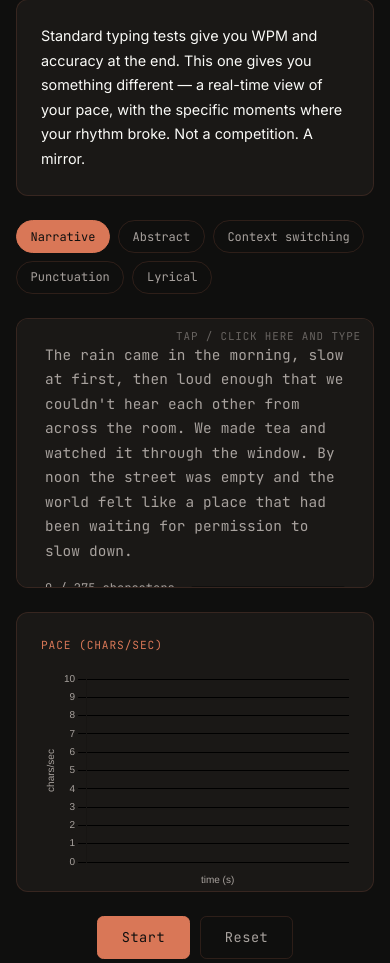
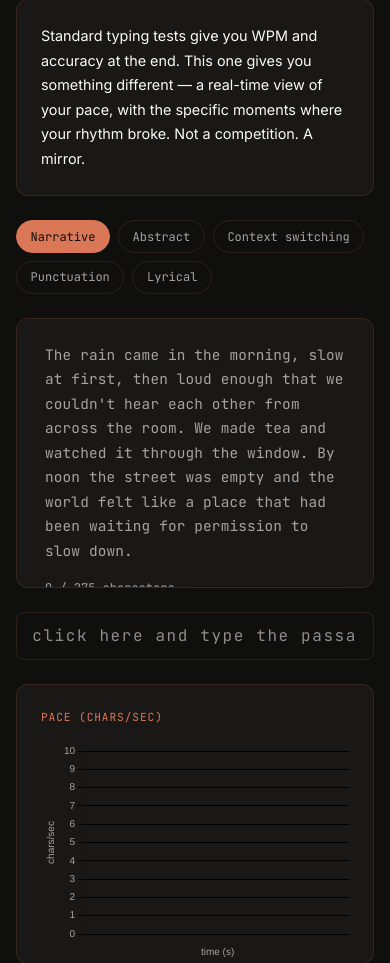
Before and after one commit to cielchan88/100_landing, a Flask app: page /day-15/type-speed-mirror/ in a window 390 px wide. Shown: the part 379-1342 px from the top of the page. Run offline with Flask 3, Linux system fonts and the light colour scheme; some libraries are stand-ins or nearby versions.

Commit message:
Day 15: Type Speed Mirror — visible input, drop the fragile overlay
User reports typing still does not register on Edge and Chrome after
the input-event refactor. Investigation pointed at the transparent
inset:0 overlay sitting inside the passage container, which is now a
scrolling element (max-height: 32vh; overflow-y: auto from the earlier
overflow fix). Combination of:
  - absolute child inside a scrolling parent (inset:0 anchors to the
    scrollable content area, not the visible viewport, so the click
    target moves under the user as the passage scrolls),
  - color:transparent + caret-color:transparent + background:transparent
    on a focusable element (some browsers refuse to deliver focus
    through that),
  - and the focus hint being a ::after on the same container,
made the input genuinely hard to click into a working focused state in
some browser/render-mode pairs.

Bulletproof fix: drop the overlay. Make #tsm-input a plain visible text
field directly below the passage container with a clear placeholder
("Click here and type the passage above"). The user can see exactly
where to type; the focus state is the browser's default; the on-screen
keyboard raises on tap on mobile. No positioning magic, no transparent
focus targets, no fragile scroll interactions.

Template: moved the input out of .tsm-passage-container (it's now a
sibling block below it) and added a placeholder.

CSS: replaced the overlay #tsm-input rule with a visible, on-brand
input field — surface background, accent text color, focus ring tied
to the accent color, font-size 16px to prevent iOS autozoom, caret
hidden (the passage's own current-character highlight is the cursor
the user follows). The old ::after focus hint is set to display:none
(no longer needed; the visible input is its own affordance).

Character processing (the input-event handler from the prior commit),
the document-level Tab/Space keydown guard, the passage wrapping +
auto-scroll, and the blur-refocus all stay as-is — those are correct;
they were just talking to a never-focused input.

```diff
--- a/app/templates/day15/index.html
+++ b/app/templates/day15/index.html
@@ -27,8 +27,8 @@
       <span class="tsm-progress-label">0 / 0 characters</span>
       <div class="tsm-progress-track"><div class="tsm-progress-fill"></div></div>
     </div>
-    <input type="text" id="tsm-input" autocomplete="off" autocorrect="off" autocapitalize="off" spellcheck="false" inputmode="text" aria-label="Type the passage here" />
   </div>
+  <input type="text" id="tsm-input" autocomplete="off" autocorrect="off" autocapitalize="off" spellcheck="false" inputmode="text" aria-label="Type the passage here" placeholder="Click here and type the passage above" />
 
   <div class="tsm-chart-container">
     <div class="tsm-chart-title">Pace (chars/sec)</div>
--- a/static/day15/type_speed_mirror.css
+++ b/static/day15/type_speed_mirror.css
@@ -172,47 +172,46 @@
   border-radius: 2px;
 }
 
-/* The keystroke-capture input is on-screen but visually invisible,
- * overlaying the passage container. A tap focuses it (raising the mobile
- * on-screen keyboard, which off-screen inputs do not), while the passage
- * text remains visible below it. The document-level keydown handler does
- * the actual typing logic; the input just owns focus. */
+/* The keystroke-capture input is a visible, focusable text field — the
+ * earlier overlay-on-the-passage approach was fragile (some browsers
+ * refuse to deliver focus through transparent absolute layers, and a
+ * scrolling parent moves the inset:0 anchor with the scroll). A plain
+ * visible input that says exactly where to type is bulletproof on
+ * desktop AND mobile, and it raises the on-screen keyboard reliably on
+ * tap. The caret stays invisible so it doesn't fight the passage's
+ * own current-character highlight. */
 #tsm-input {
-  position: absolute;
-  inset: 0;
+  display: block;
   width: 100%;
-  height: 100%;
-  margin: 0;
-  border: 0;
-  padding: 0;
-  background: transparent;
-  color: transparent;
+  margin: 0.6rem 0 0;
+  padding: 0.7rem 0.95rem;
+  background: var(--bg, #14141a);
+  color: var(--accent, #D97757);
   caret-color: transparent;
+  border: 1px solid var(--border, #2a2a32);
+  border-radius: 0.5rem;
   outline: none;
-  cursor: text;
-  z-index: 2;
+  font-family: 'JetBrains Mono', ui-monospace, monospace;
+  font-size: 16px;          /* prevent iOS autozoom on focus */
+  letter-spacing: 0.05em;
+  text-align: center;
   -webkit-tap-highlight-color: transparent;
-  font-size: 16px; /* prevent iOS autozoom on focus */
+  transition: border-color 160ms, background 160ms;
+}
+#tsm-input::placeholder {
+  color: var(--muted, #888);
+  letter-spacing: 0.1em;
+  text-transform: lowercase;
+  opacity: 0.85;
+}
+#tsm-input:focus {
+  border-color: var(--accent, #D97757);
+  background: rgba(217, 119, 87, 0.05);
 }
 
-/* Focus hint — a subtle muted label that appears when the input isn't
- * focused, so it's obvious how to start typing. Hidden once focused. */
-.tsm-passage-container::after {
-  content: 'Tap / click here and type';
-  position: absolute;
-  top: 0.55rem;
-  right: 0.75rem;
-  font-family: 'JetBrains Mono', monospace;
-  font-size: 0.68rem;
-  letter-spacing: 0.08em;
-  text-transform: uppercase;
-  color: var(--muted);
-  opacity: 0.55;
-  pointer-events: none;
-  z-index: 1;
-  transition: opacity 180ms;
-}
-.tsm-passage-container.is-focused::after { opacity: 0; }
+/* The old absolute-overlay focus hint is no longer needed — the visible
+ * input is its own affordance. Hide it without disturbing other rules. */
+.tsm-passage-container::after { display: none !important; }
 
 @media (prefers-reduced-motion: reduce) {
   .tsm-passage-container::after { transition: none; }
```
